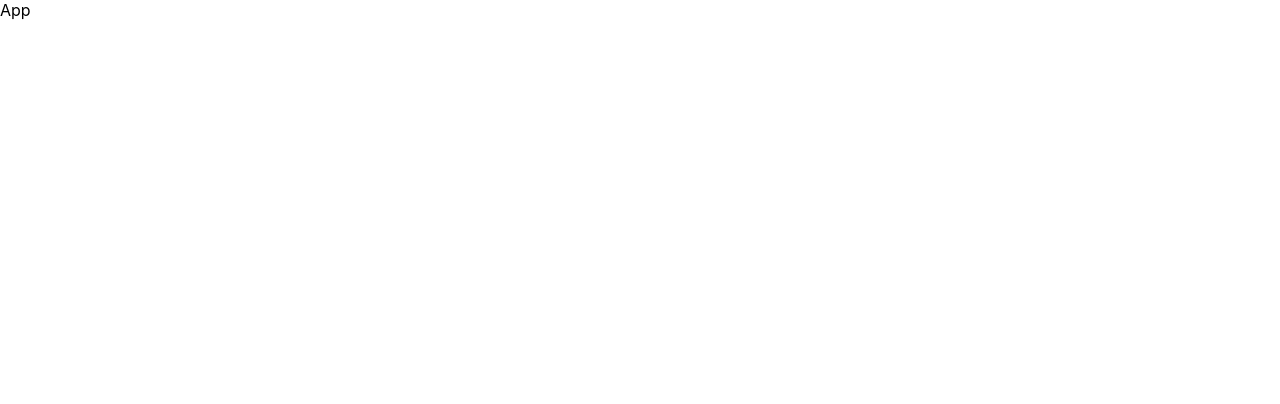
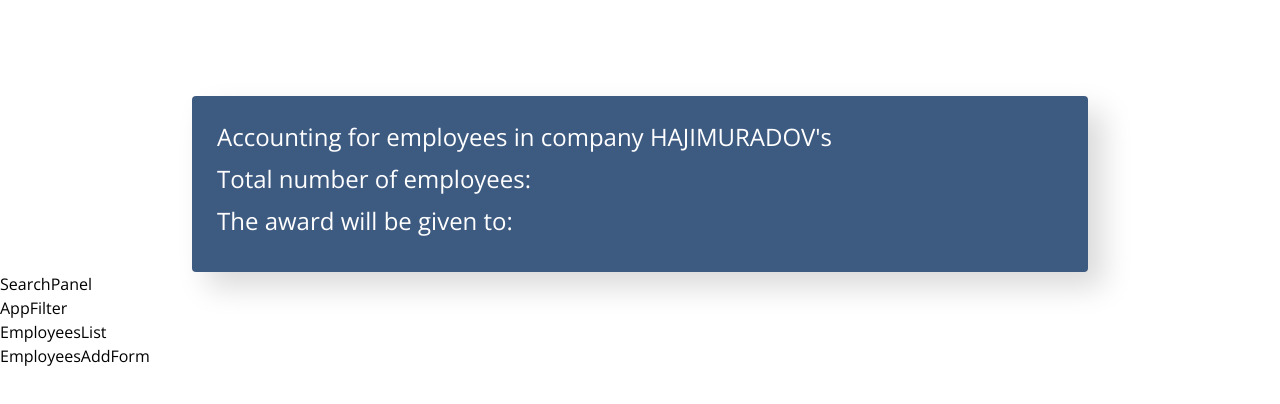
Before and after one commit to FeryazHacimuradov/EmployeesApp, a React (Create React App) app: page / in a window 1280 px wide. Shown: the top 404 px of the page. Built offline with nearby package versions, Linux system fonts and the light colour scheme.

Commit message:
created AppInfo, connected Tailwind

```diff
--- a/package.json
+++ b/package.json
@@ -34,5 +34,10 @@
       "last 1 firefox version",
       "last 1 safari version"
     ]
+  },
+  "devDependencies": {
+    "autoprefixer": "^10.4.8",
+    "postcss": "^8.4.16",
+    "tailwindcss": "^3.1.8"
   }
 }
--- /dev/null
+++ b/postcss.config.js
@@ -0,0 +1,6 @@
+module.exports = {
+  plugins: {
+    tailwindcss: {},
+    autoprefixer: {},
+  },
+}
--- a/src/components/AppInfo/AppInfo.jsx
+++ b/src/components/AppInfo/AppInfo.jsx
@@ -1,9 +1,20 @@
 import React from 'react'
+import './appInfo.css';
 
 const AppInfo = () => {
   return (
-    <div>AppInfo</div>
+    <div className='mt-24'>
+      <div className=''>
+        <div className="app-info mx-48 text-2xl rounded bg-white dark:text-gray-200 dark:bg-secondary-dark-bg"
+              style={{ backgroundColor: '#3d5a81' }}
+              >
+          <h1>Accounting for employees in company HAJIMURADOV's</h1>
+          <h2>Total number of employees:</h2>
+          <h2>The award will be given to:</h2>
+        </div>
+      </div>
+    </div>
   )
 }
 
-export default AppInfo
+export default AppInfo;
--- a/src/components/AppInfo/appInfo.css
+++ b/src/components/AppInfo/appInfo.css
@@ -0,0 +1,9 @@
+.app-info {
+    padding: 25px;
+    box-shadow: 15px 15px 30px rgba(0,0,0, .15);
+    color: #fff;
+}
+
+h2 {
+    margin: 10px 0;
+}
--- a/src/components/app/App.js
+++ b/src/components/app/App.js
@@ -1,11 +1,25 @@
-import './App.css';
+import AppInfo from '../AppInfo/AppInfo';
+import SearchPanel from '../SearchPanel/SearchPanel';
+import AppFilter from '../AppFilter/AppFilter';
+import EmployeesList from '../EmployeesList/EmployeesList';
+import EmployeesAddForm from '../EmployeesAddForm/EmployeesAddForm';
 
-import React from 'react';
+import './app.css';
 
 const App = () => {
   return (
-    <div>App</div>
-  )
+    <div className="app">
+        <AppInfo />
+
+        <div className="search-panel">
+            <SearchPanel/>
+            <AppFilter/>
+        </div>
+
+        <EmployeesList/>
+        <EmployeesAddForm/>
+    </div>
+  );
 }
 
 export default App;
--- a/src/index.css
+++ b/src/index.css
@@ -1,13 +1,11 @@
-body {
-  margin: 0;
-  font-family: -apple-system, BlinkMacSystemFont, 'Segoe UI', 'Roboto', 'Oxygen',
-    'Ubuntu', 'Cantarell', 'Fira Sans', 'Droid Sans', 'Helvetica Neue',
-    sans-serif;
-  -webkit-font-smoothing: antialiased;
-  -moz-osx-font-smoothing: grayscale;
+@import url('https://fonts.googleapis.com/css2?family=Open+Sans:wght@400;500;600;700&display=swap');
+
+body{
+    margin: 0;
+    padding:0;
+    font-family: "Open Sans", sans-serif;
 }
 
-code {
-  font-family: source-code-pro, Menlo, Monaco, Consolas, 'Courier New',
-    monospace;
-}
+@tailwind base;
+@tailwind components;
+@tailwind utilities;
--- /dev/null
+++ b/tailwind.config.js
@@ -0,0 +1,45 @@
+/** @type {import('tailwindcss').Config} */
+module.exports = {
+  content: ['./src/**/*.{js,jsx,ts,tsx}'],
+  darkMode: 'class',
+  theme: {
+    fontFamily: {
+      display: ['Open Sans', 'sans-serif'],
+      body: ['Open Sans', 'sans-serif'],
+    },
+    extend: {
+      fontSize: {
+        14: '14px',
+      },
+      backgroundColor: {
+        'main-bg': '#FAFBFB',
+        'main-dark-bg': '#20232A',
+        'secondary-dark-bg': '#33373E',
+        'light-gray': '#F7F7F7',
+        'half-transparent': 'rgba(0, 0, 0, 0.5)',
+      },
+      borderWidth: {
+        1: '1px',
+      },
+      borderColor: {
+        color: 'rgba(0, 0, 0, 0.1)',
+      },
+      width: {
+        400: '400px',
+        760: '760px',
+        780: '780px',
+        800: '800px',
+        1000: '1000px',
+        1200: '1200px',
+        1400: '1400px',
+      },
+      height: {
+        80: '80px',
+      },
+      minHeight: {
+        590: '590px',
+      },
+    },
+  },
+  plugins: [],
+};
```
Also changed, not shown: 1 other file (tests, documents, lock files or other folders).
